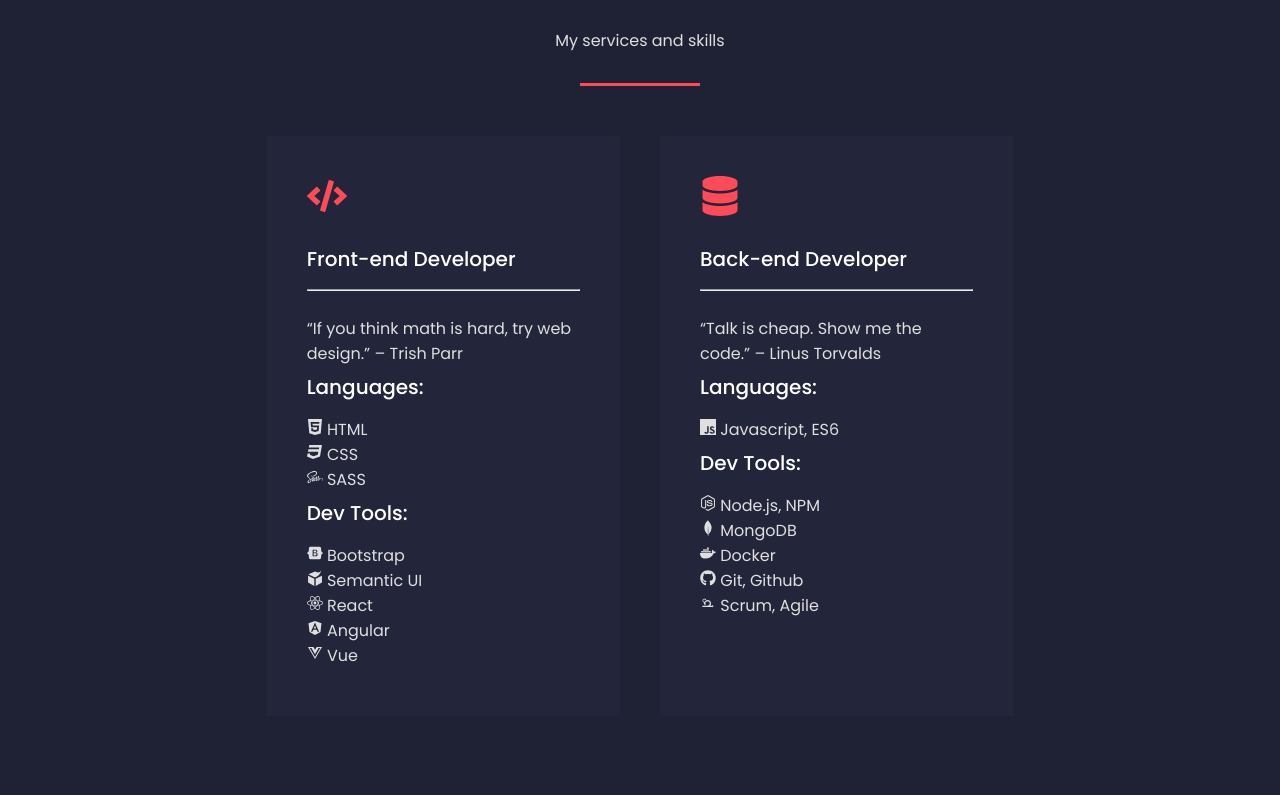
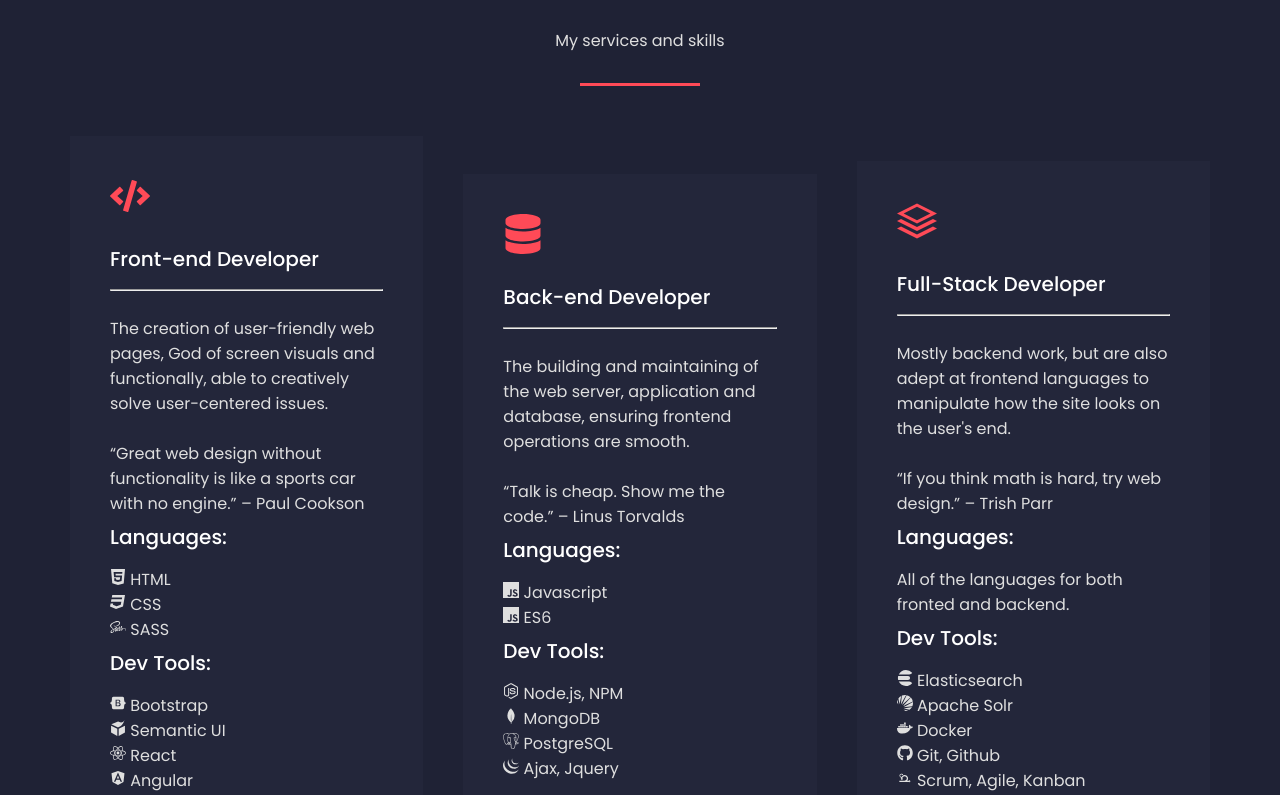
Before and after one commit to uzunyusuf/myportfolio, a React (Create React App) app: page / in a window 1280 px wide. Shown: the part 960-1755 px from the top of the page. Built offline with nearby package versions, Linux system fonts and the light colour scheme.

Commit message:
edit skills section

```diff
--- a/src/App.css
+++ b/src/App.css
@@ -202,7 +202,7 @@
   color: #fff;
   margin: 20px;
   transition: all 0.5s linear;
-  height: 580px;
+  height: auto;
 }
 .services__box:hover {
   background: #ff4a57;
--- a/src/components/Nav.js
+++ b/src/components/Nav.js
@@ -2,22 +2,25 @@
 import { FaAlignJustify } from "react-icons/fa";
 
 const Nav = () => {
-  const [state, setState] = React.useState(true)
+  const [state, setState] = React.useState(true);
   return (
     <nav className="navbar">
       <div className="container">
         <div className="navbar__container">
           <ul className="navbar__left">
             <div className="navbar__left-logo">
-              <p>Portfo<span>lio.</span></p>
+              <p>
+                Portfo<span>lio.</span>
+              </p>
             </div>
           </ul>
-          {state ? (<ul className="navbar__right">
+          {state ? (
+            <ul className="navbar__right">
               <li>
                 <a href="#header">Home</a>
               </li>
               <li>
-              <a href="#services">Services</a>
+                <a href="#services">Skills</a>
               </li>
               <li>
                 <a href="#about">About</a>
@@ -28,10 +31,16 @@
               <li>
                 <a href="#contact">Contact</a>
               </li>
-          </ul>) : ('')}
+            </ul>
+          ) : (
+            ""
+          )}
         </div>
       </div>
-      <div className="toggle" onClick={() => setState(!state)} > <FaAlignJustify /> </div>
+      <div className="toggle" onClick={() => setState(!state)}>
+        {" "}
+        <FaAlignJustify />{" "}
+      </div>
     </nav>
   );
 };
--- a/src/components/Services.js
+++ b/src/components/Services.js
@@ -17,8 +17,18 @@
   FaVuejs,
   FaDocker,
 } from "react-icons/fa";
-import { SiMongodb, SiJavascript, SiHtml5, SiJquery, SiSemanticweb } from "react-icons/si";
+import {
+  SiMongodb,
+  SiJavascript,
+  SiHtml5,
+  SiJquery,
+  SiPostgresql,
+  SiSemanticweb,
+  SiElasticsearch,
+  SiApachesolr,
+} from "react-icons/si";
 import { DiScrum } from "react-icons/di";
+import { ImStack } from "react-icons/im";
 
 const Services = () => {
   const [header] = React.useState({
@@ -30,7 +40,10 @@
       id: 1,
       icon: <FaCode className="commonIcons" />,
       heading: "Front-end Developer",
-      text: "“If you think math is hard, try web design.” – Trish Parr",
+      description:
+        "The creation of user-friendly web pages, God of screen visuals and functionally, able to creatively solve user-centered issues. ",
+      text:
+        "“Great web design without functionality is like a sports car with no engine.” – Paul Cookson",
       headingtwo: "Languages:",
       language: (
         <ul>
@@ -51,7 +64,9 @@
           <li>
             <FaBootstrap /> Bootstrap
           </li>
-          <li><SiSemanticweb />  Semantic UI</li>
+          <li>
+            <SiSemanticweb /> Semantic UI
+          </li>
           <li>
             <FaReact /> React
           </li>
@@ -65,15 +80,22 @@
       ),
     },
     {
-      id: 3,
+      id: 2,
       icon: <FaDatabase className="commonIcons" />,
       heading: "Back-end Developer",
+      description:
+        "The building and maintaining of the web server, application and database, ensuring frontend operations are smooth.",
       text: "“Talk is cheap. Show me the code.” – Linus Torvalds",
       headingtwo: "Languages:",
       language: (
-        <p>
-          <SiJavascript /> Javascript, ES6
-        </p>
+        <ul>
+          <li>
+            <SiJavascript /> Javascript
+          </li>
+          <li>
+            <SiJavascript /> ES6
+          </li>
+        </ul>
       ),
       headingthree: "Dev Tools:",
       devtools: (
@@ -85,13 +107,41 @@
             <SiMongodb /> MongoDB
           </li>
           <li>
+            <SiPostgresql /> PostgreSQL
+          </li>
+          <li>
+            <SiJquery /> Ajax, Jquery
+          </li>
+        </ul>
+      ),
+    },
+    {
+      id: 3,
+      icon: <ImStack className="commonIcons" />,
+      heading: "Full-Stack Developer",
+      description:
+        "Mostly backend work, but are also adept at frontend languages to manipulate how the site looks on the user's end.",
+      text: "“If you think math is hard, try web design.” – Trish Parr",
+      headingtwo: "Languages:",
+      language: <p>All of the languages for both fronted and backend.</p>,
+      headingthree: "Dev Tools:",
+      devtools: (
+        <ul>
+          <li>
+            <SiElasticsearch /> Elasticsearch
+          </li>
+          <li>
+            <SiApachesolr /> Apache Solr
+          </li>
+          <li>
             <FaDocker /> Docker
           </li>
           <li>
             <FaGithub /> Git, Github
           </li>
+
           <li>
-            <DiScrum /> Scrum, Agile
+            <DiScrum /> Scrum, Agile, Kanban
           </li>
         </ul>
       ),
@@ -117,6 +167,8 @@
                   <div className="services__box-header">{info.heading}</div>
                   <hr />
                   <br />
+                  <div className="services__box-p">{info.description}</div>
+                  <br />
                   <div className="services__box-p">{info.text}</div>
                   <div className="services__box-header">{info.headingtwo}</div>
                   <div className="services__box-p">{info.language}</div>
```
Also changed, not shown: 1 other file (tests, documents, lock files or other folders). Lines whose indentation alone changed are shown as unchanged.
